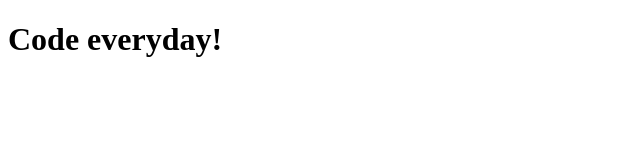
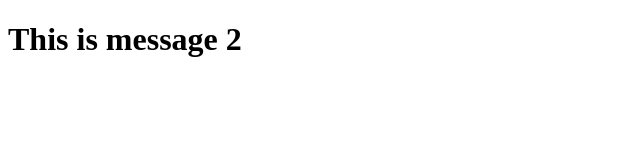
Before and after one commit to bsquidwrd/my-first-react-app, a React (Vite) app: page / in a window 1280 px wide. Shown: the top 160 px of the page, without its empty margins (0-640 px from the left). Built offline with nearby package versions, Linux system fonts and the light colour scheme.

Commit message:
React For Beginners 17

```diff
--- a/src/components/ConditionalComponent.jsx
+++ b/src/components/ConditionalComponent.jsx
@@ -2,11 +2,13 @@
 import Welcome from "./Welcome";
 
 export default function ConditionalComponent() {
+  let message;
   const display = false;
 
   if (display) {
-    return <Welcome />;
+    message = <h1>This is message 1</h1>;
   } else {
-    return <Code />;
+    message = <h1>This is message 2</h1>;
   }
+  return message;
 }
```
